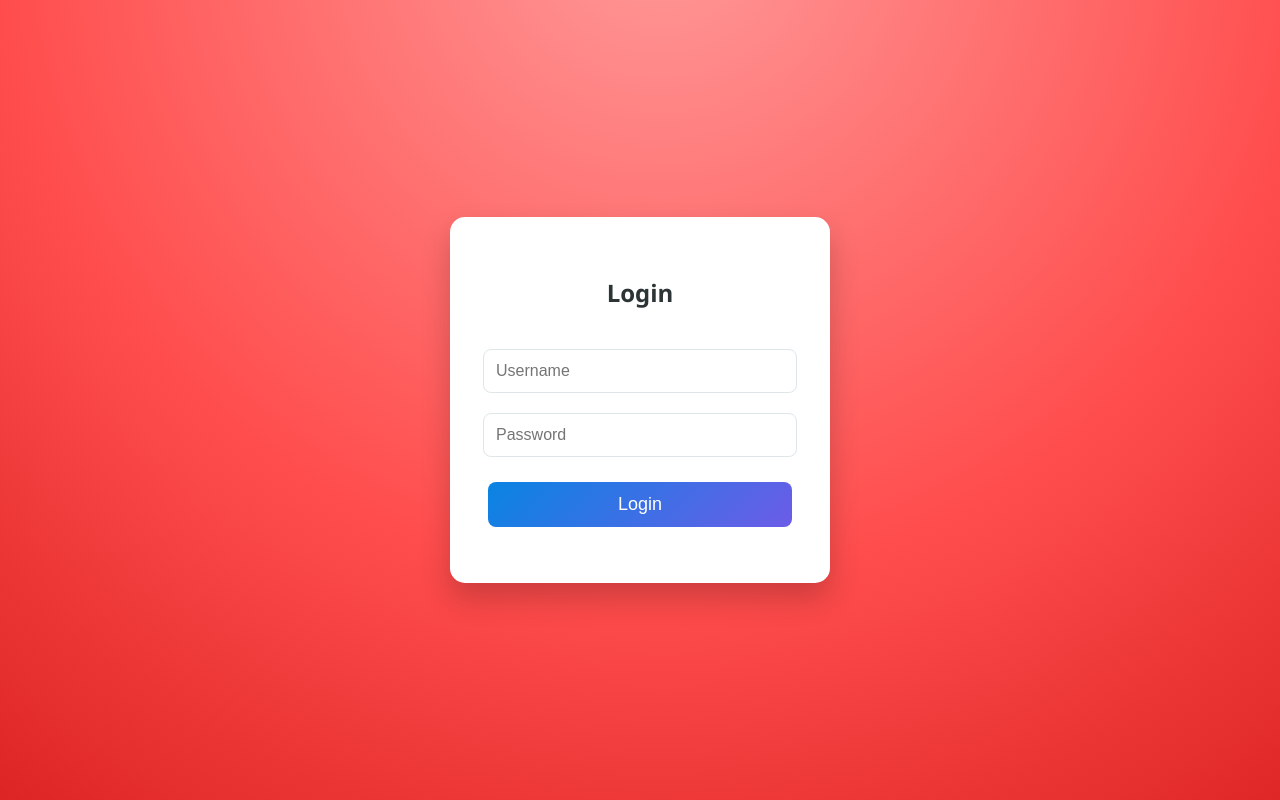
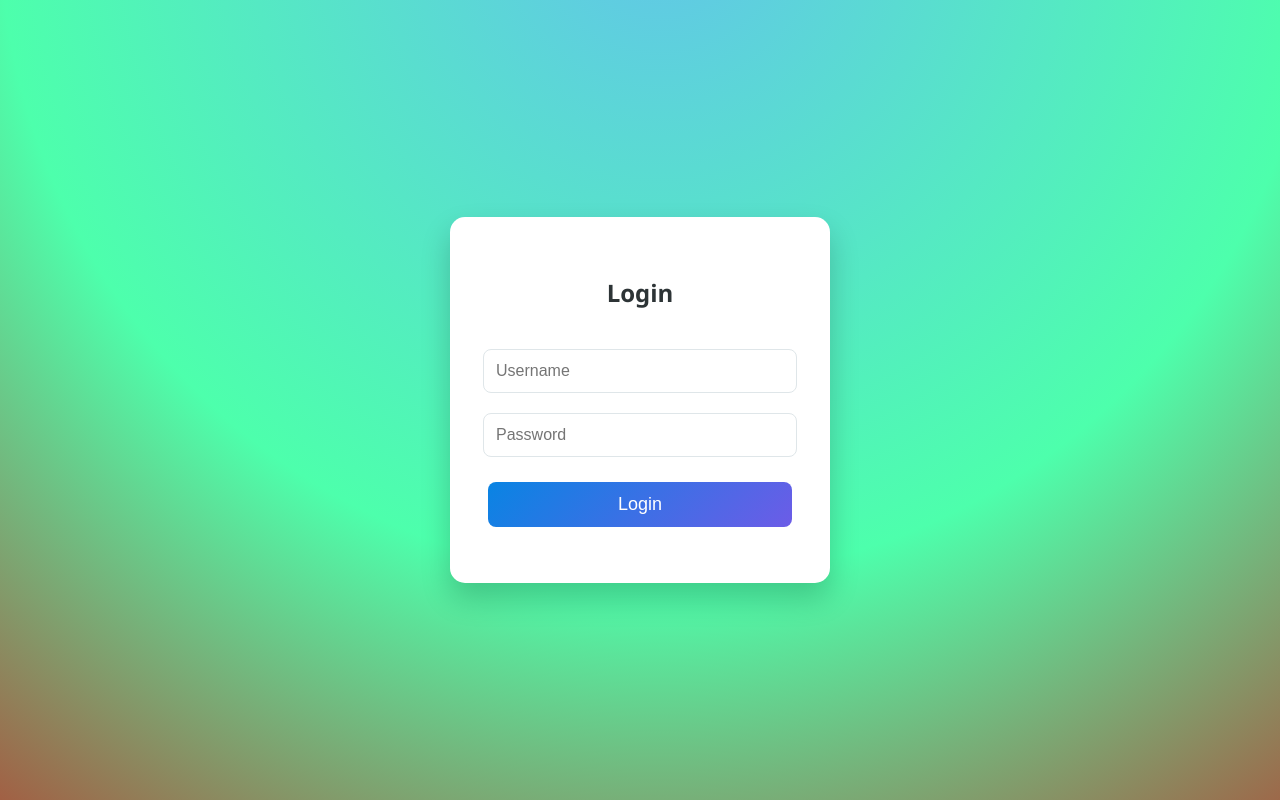
Before and after one commit to sandeshhypha-eng/GIT-class, a Spring Boot app: page /login.html in a window 1280 px wide. Run offline with Spring Boot 4, Linux system fonts and the light colour scheme; some of the project's set-up classes (security, data sources, template engines, error pages and the like) are left out, and stand-ins take their place.

Commit message:
background changed

```diff
--- a/CalculatorProject/src/main/resources/static/login.html
+++ b/CalculatorProject/src/main/resources/static/login.html
@@ -13,7 +13,7 @@
             display: flex;
             justify-content: center;
             align-items: center;
-            background: radial-gradient(circle at 30% 20%, #ff9a9a 0%, #ff4d4d 30%, #cc1010 60%, #800000 100%);
+            background: radial-gradient(circle at 30% 20%, #62c5e9 0%, #4dffac 30%, #cc1010 60%, #800000 100%);
             background-size: 200% 200%;
             animation: gradientShift 8s ease infinite;
         }
```
